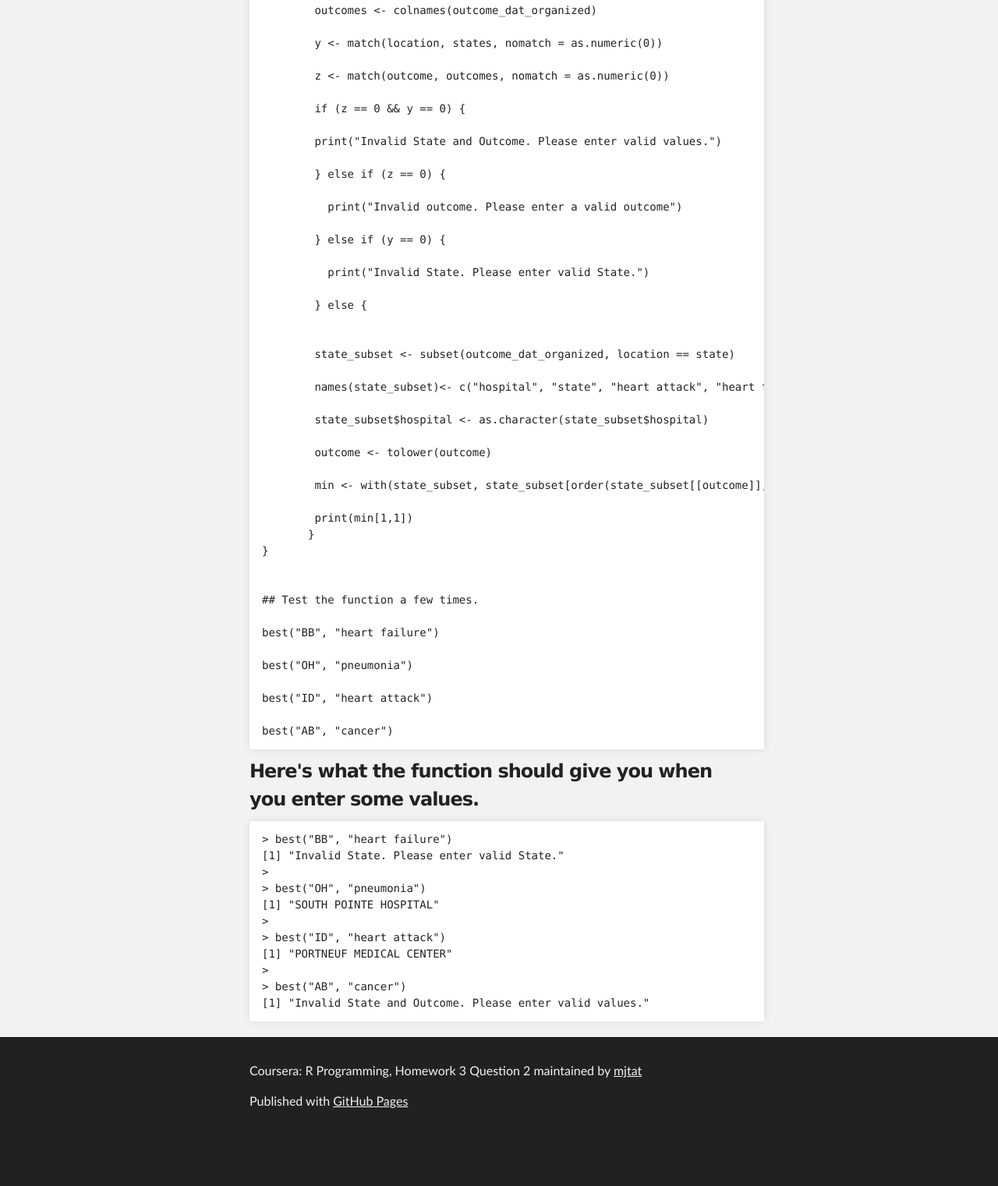
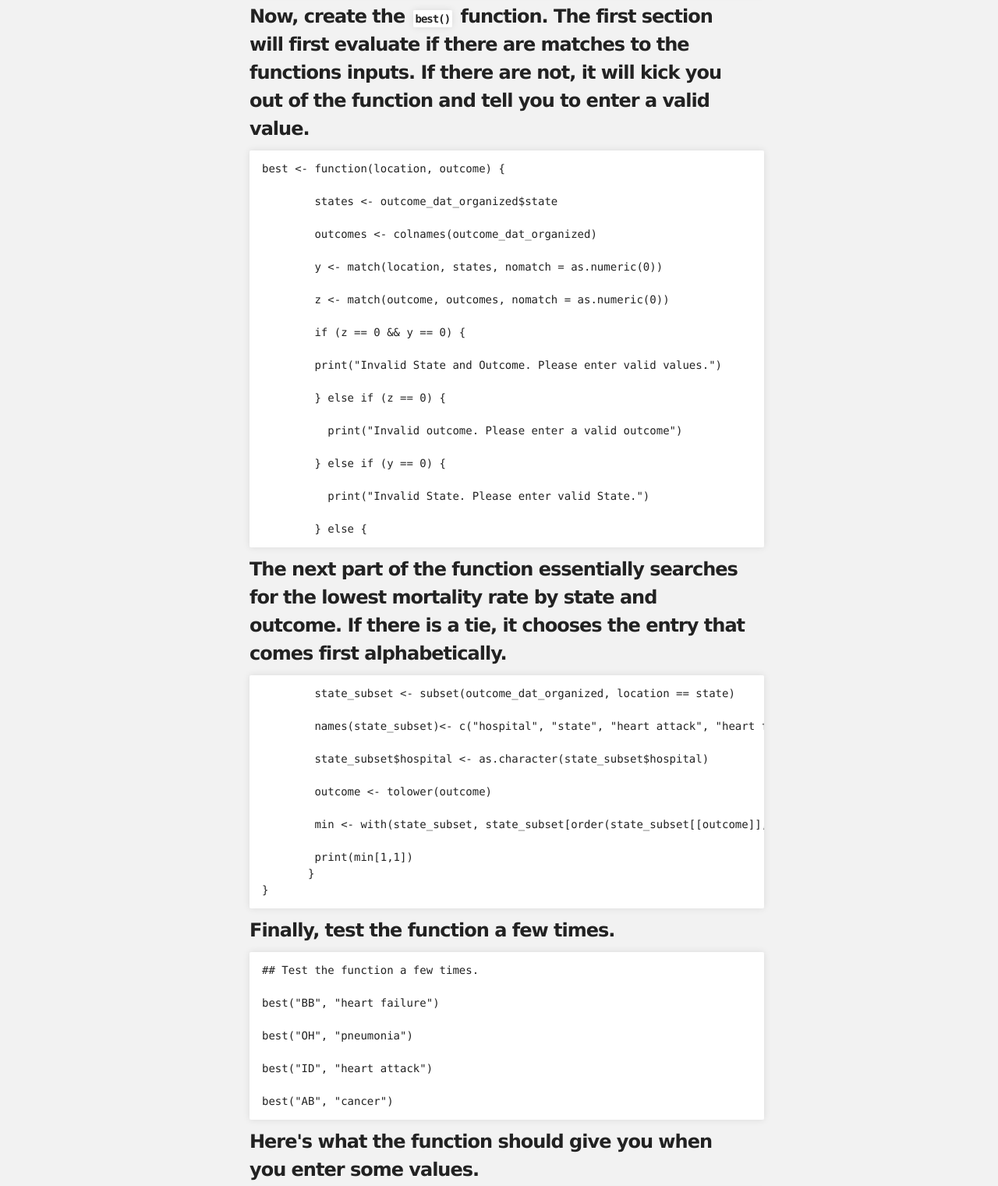
Before and after one commit to mjtat/Coursera-Programming-Assignment-Homework-3-Part-2, a plain HTML site: page index.html in a window 1280 px wide. Shown: the part 1782-3303 px from the top of the page at 78% size. Before the commit the page ends 3241 px from the top, so only its background shows below. Drawn offline with Linux system fonts and the light colour scheme.

```diff
--- a/index.html
+++ b/index.html
@@ -67,6 +67,9 @@
 <h2>
 <a id="the-following-code-below-will-accomplish-this-task" class="anchor" href="#the-following-code-below-will-accomplish-this-task" aria-hidden="true"><span aria-hidden="true" class="octicon octicon-link"></span></a>The following code below will accomplish this task.</h2>
 
+<h3>
+<a id="first-read-in-the-data-and-do-some-cleaning-and-organizing" class="anchor" href="#first-read-in-the-data-and-do-some-cleaning-and-organizing" aria-hidden="true"><span aria-hidden="true" class="octicon octicon-link"></span></a>First read in the data, and do some cleaning and organizing.</h3>
+
 <pre><code>## Read in the data
 
 outcome_dat&lt;-read.csv("outcome-of-care-measures.csv", header = TRUE)
@@ -92,8 +95,12 @@
 
 ## Options for the type of death are "heart attack", "heart failure", and "pneumonia". These must
 ## be entered VERBATIM in quotes.
+</code></pre>
 
-best &lt;- function(location, outcome) {
+<h3>
+<a id="now-create-the-best-function-the-first-section-will-first-evaluate-if-there-are-matches-to-the-functions-inputs-if-there-are-not-it-will-kick-you-out-of-the-function-and-tell-you-to-enter-a-valid-value" class="anchor" href="#now-create-the-best-function-the-first-section-will-first-evaluate-if-there-are-matches-to-the-functions-inputs-if-there-are-not-it-will-kick-you-out-of-the-function-and-tell-you-to-enter-a-valid-value" aria-hidden="true"><span aria-hidden="true" class="octicon octicon-link"></span></a>Now, create the <code>best()</code> function. The first section will first evaluate if there are matches to the functions inputs. If there are not, it will kick you out of the function and tell you to enter a valid value.</h3>
+
+<pre><code>best &lt;- function(location, outcome) {
 
         states &lt;- outcome_dat_organized$state
 
@@ -116,9 +123,12 @@
           print("Invalid State. Please enter valid State.")
 
         } else {
+</code></pre>
 
+<h3>
+<a id="the-next-part-of-the-function-essentially-searches-for-the-lowest-mortality-rate-by-state-and-outcome-if-there-is-a-tie-it-chooses-the-entry-that-comes-first-alphabetically" class="anchor" href="#the-next-part-of-the-function-essentially-searches-for-the-lowest-mortality-rate-by-state-and-outcome-if-there-is-a-tie-it-chooses-the-entry-that-comes-first-alphabetically" aria-hidden="true"><span aria-hidden="true" class="octicon octicon-link"></span></a>The next part of the function essentially searches for the lowest mortality rate by state and outcome. If there is a tie, it chooses the entry that comes first alphabetically.</h3>
 
-        state_subset &lt;- subset(outcome_dat_organized, location == state)
+<pre><code>        state_subset &lt;- subset(outcome_dat_organized, location == state)
 
         names(state_subset)&lt;- c("hospital", "state", "heart attack", "heart failure", "pneumonia")
 
@@ -131,9 +141,12 @@
         print(min[1,1])
        }
 }
+</code></pre>
 
+<h3>
+<a id="finally-test-the-function-a-few-times" class="anchor" href="#finally-test-the-function-a-few-times" aria-hidden="true"><span aria-hidden="true" class="octicon octicon-link"></span></a>Finally, test the function a few times.</h3>
 
-## Test the function a few times.
+<pre><code>## Test the function a few times.
 
 best("BB", "heart failure")
 
```
Also changed, not shown: params.json (+1 -1 lines).
